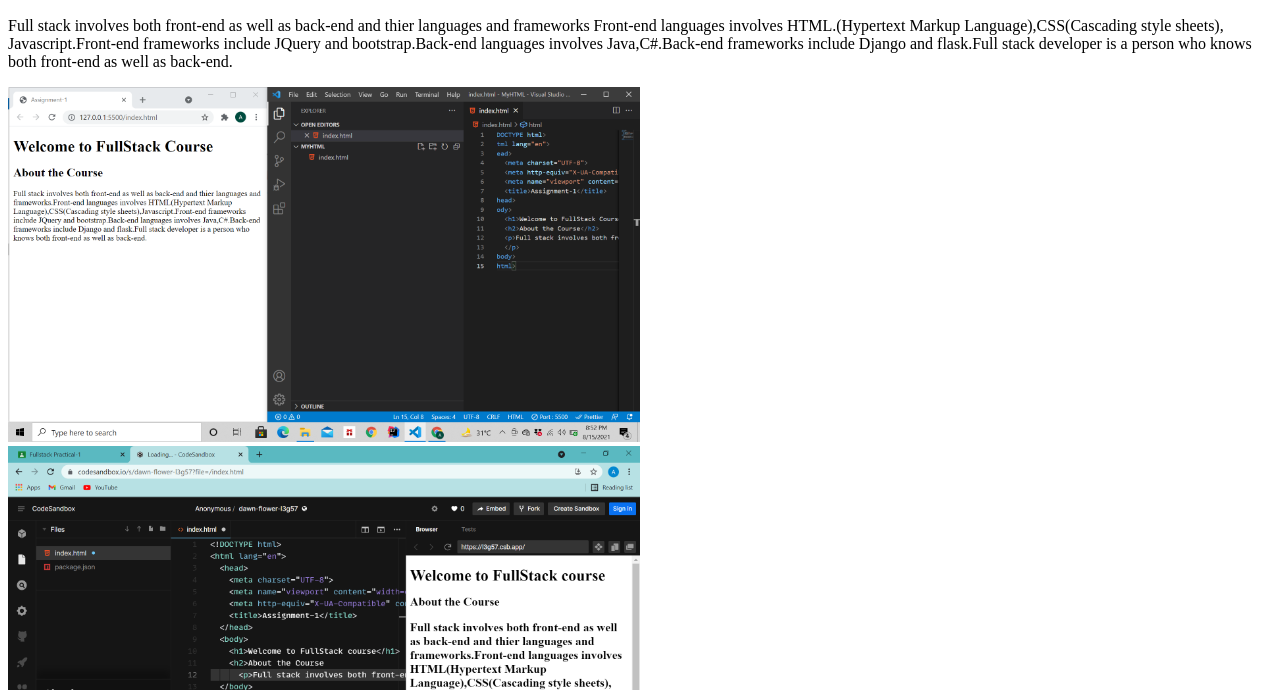
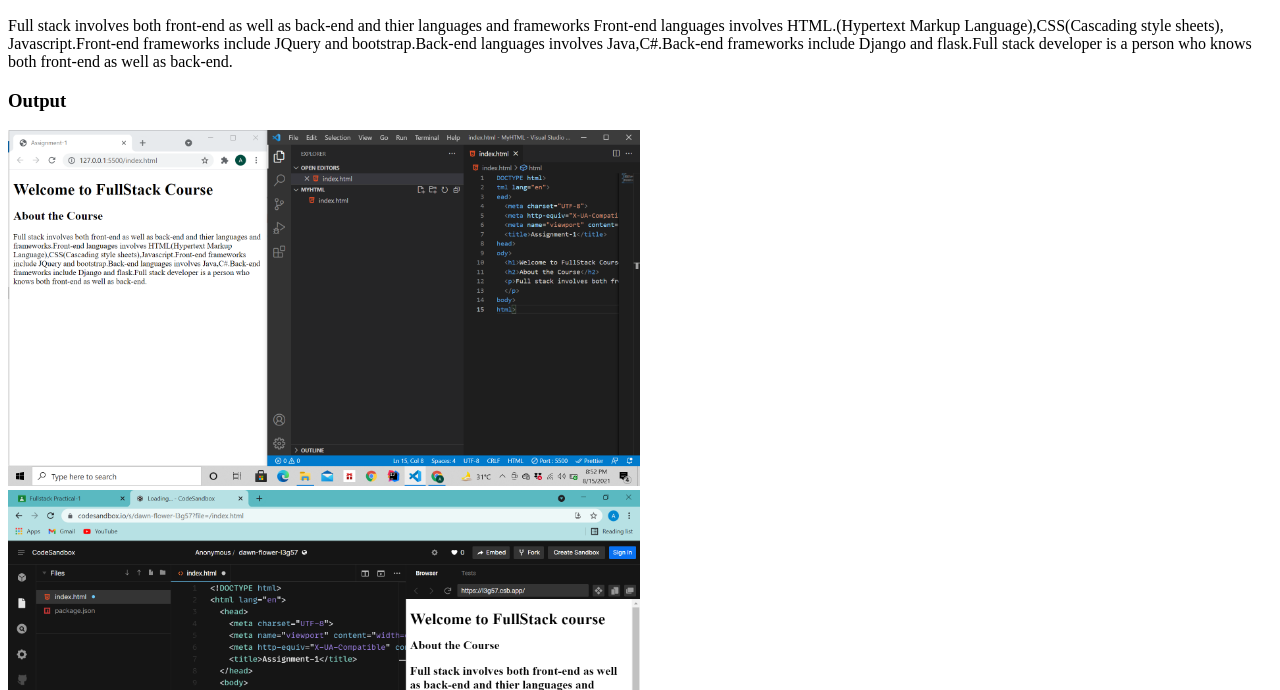
Before and after one commit to ayush-saxena19/Fullstack_assignment-1, a plain HTML site: page index.html in a window 1280 px wide. Shown: the part 110-800 px from the top of the page. Drawn offline with Linux system fonts and the light colour scheme.

Commit message:
made a new website

```diff
--- a/index.html
+++ b/index.html
@@ -10,6 +10,7 @@
     <h1>Welcome to FullStack Course</h1>
     <h2>About the Course</h2>
     <p>Full stack involves both front-end as well as back-end and thier languages and frameworks Front-end languages involves HTML.(Hypertext Markup Language),CSS(Cascading style sheets), Javascript.Front-end frameworks include JQuery and bootstrap.Back-end languages involves Java,C#.Back-end frameworks include Django and flask.Full stack developer is a person who knows both front-end as well as back-end.</p>
+    <h3>Output</h3>
     <img src="./Screenshot (309).png" alt="" width="50%"/>
     <img src="./Screenshot (314).png" alt="" width="50%"/>
 </body>
```
